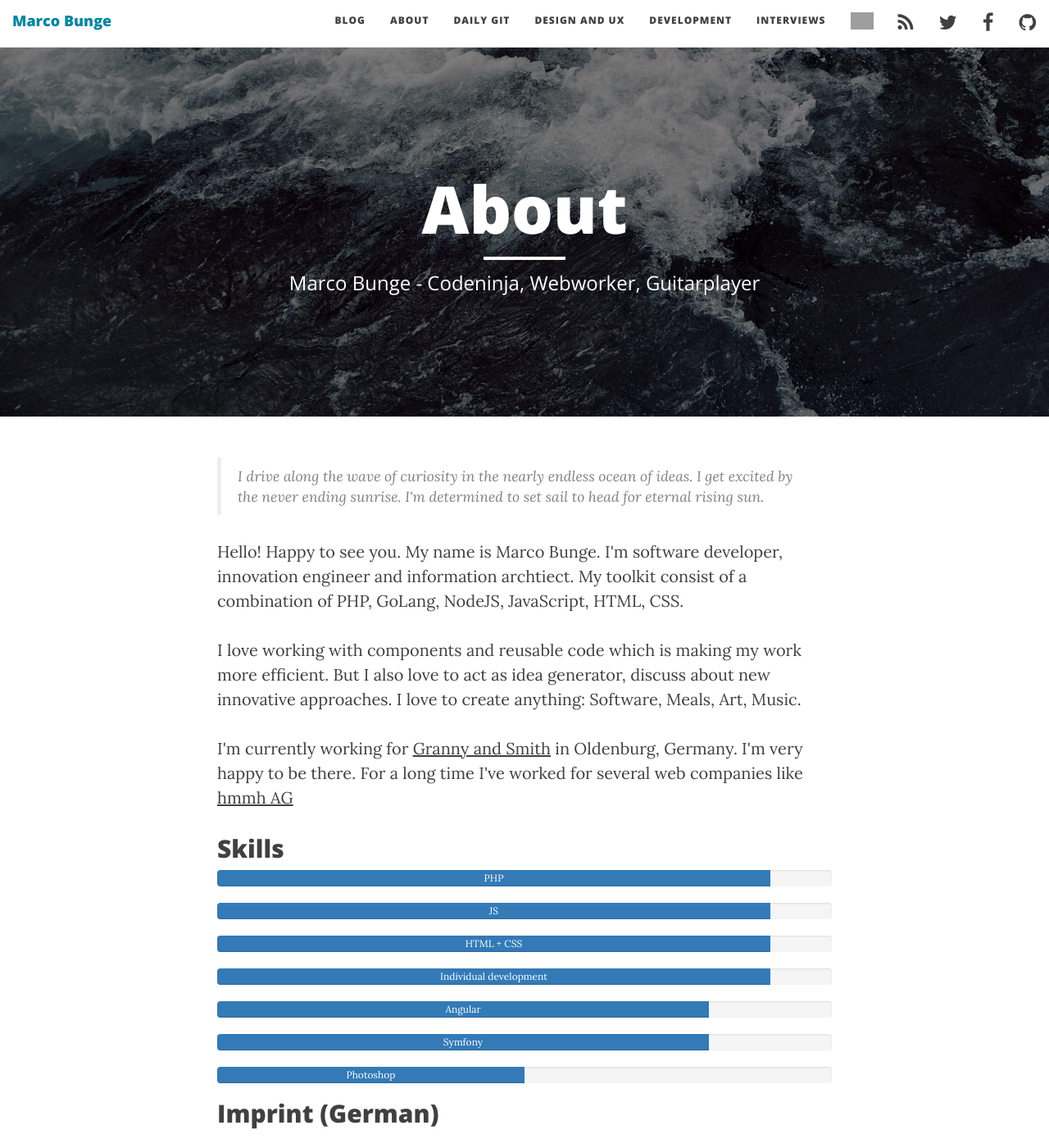
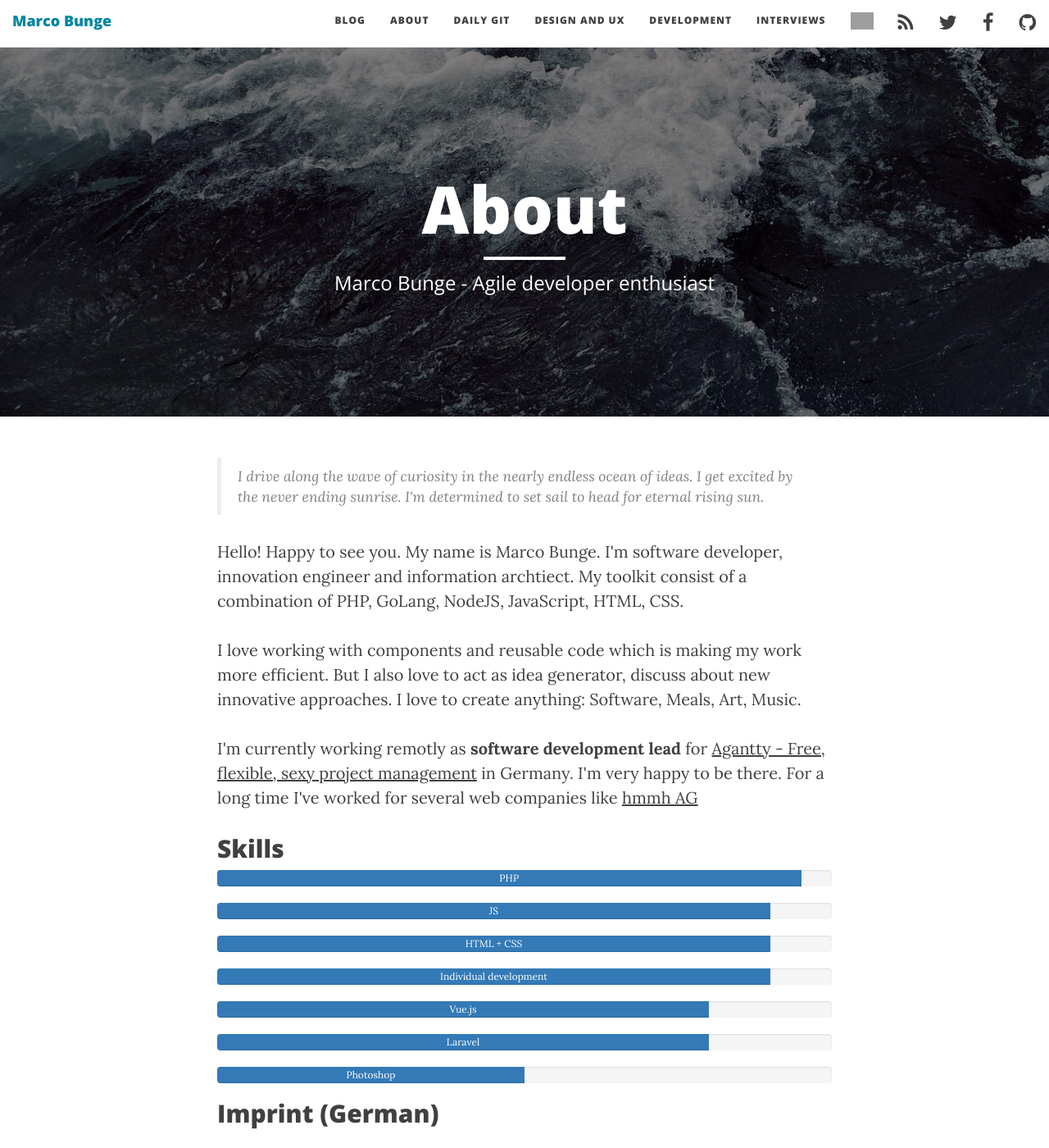
Before and after one commit to mbunge/mbunge.github.io, a Jekyll site: the page built from about.html, in a window 1280 px wide and 1400 px high. Shown: the whole window at 82% size. Built offline with Jekyll 4.4.1, drawn with Linux system fonts in a browser that asks for light colours; nearby versions of some CDN libraries; grey boxes are pictures that could not be loaded.

Commit message:
Update about.html

```diff
--- a/about.html
+++ b/about.html
@@ -1,7 +1,7 @@
 ---
 layout: page
 title: "About"
-description: "Marco Bunge - Codeninja, Webworker, Guitarplayer"
+description: "Marco Bunge - Agile developer enthusiast"
 header-img: "img/default.jpg"
 ---
 
@@ -10,11 +10,11 @@ header-img: "img/default.jpg"
 </blockquote>
 <p>Hello! Happy to see you. My name is Marco Bunge. I'm software developer, innovation engineer and information archtiect. My toolkit consist of a combination of PHP, GoLang, NodeJS, JavaScript, HTML, CSS.</p>
 <p>I love working with components and reusable code which is making my work more efficient. But I also love to act as idea generator, discuss about new innovative approaches. I love to create anything: Software, Meals, Art, Music.</p>
-<p>I'm currently working for <a href="http://grannyandsmith.com">Granny and Smith</a> in Oldenburg, Germany. I'm very happy to be there. For a long time I've worked for several web companies like <a href="http://hmmh.de">hmmh AG</a></p>
+<p>I'm currently working remotly as <b>software development lead</b> for <a href="http://agantty.com">Agantty - Free, flexible, sexy project management</a> in Germany. I'm very happy to be there. For a long time I've worked for several web companies like <a href="http://hmmh.de">hmmh AG</a></p>
 
 <h2>Skills</h2>
 <div class="progress">
-  <div class="progress-bar progress-bar active" style="width: 90%">
+  <div class="progress-bar progress-bar active" style="width: 95%">
     PHP
   </div>
 </div>
@@ -35,12 +35,12 @@ header-img: "img/default.jpg"
 </div>
 <div class="progress">
   <div class="progress-bar progress-bar active" style="width: 80%">
-    Angular
+    Vue.js
   </div>
 </div>
 <div class="progress">
   <div class="progress-bar progress-bar active" style="width: 80%">
-    Symfony
+    Laravel
   </div>
 </div>
 <div class="progress">
```
